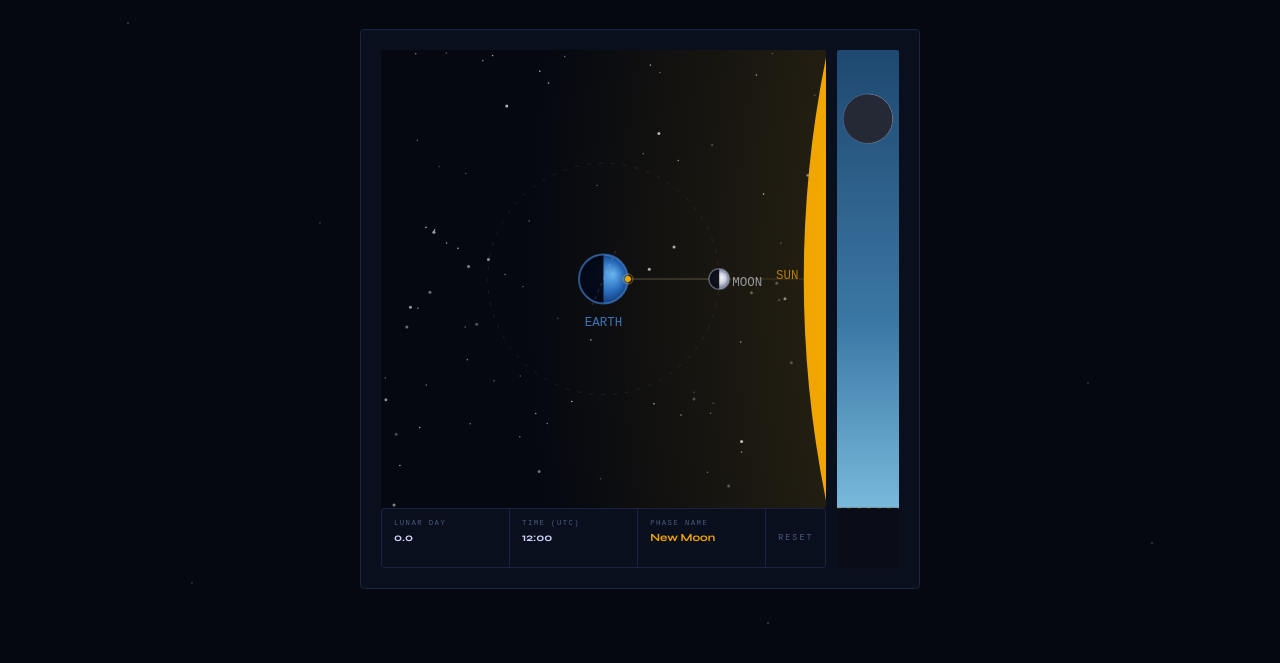
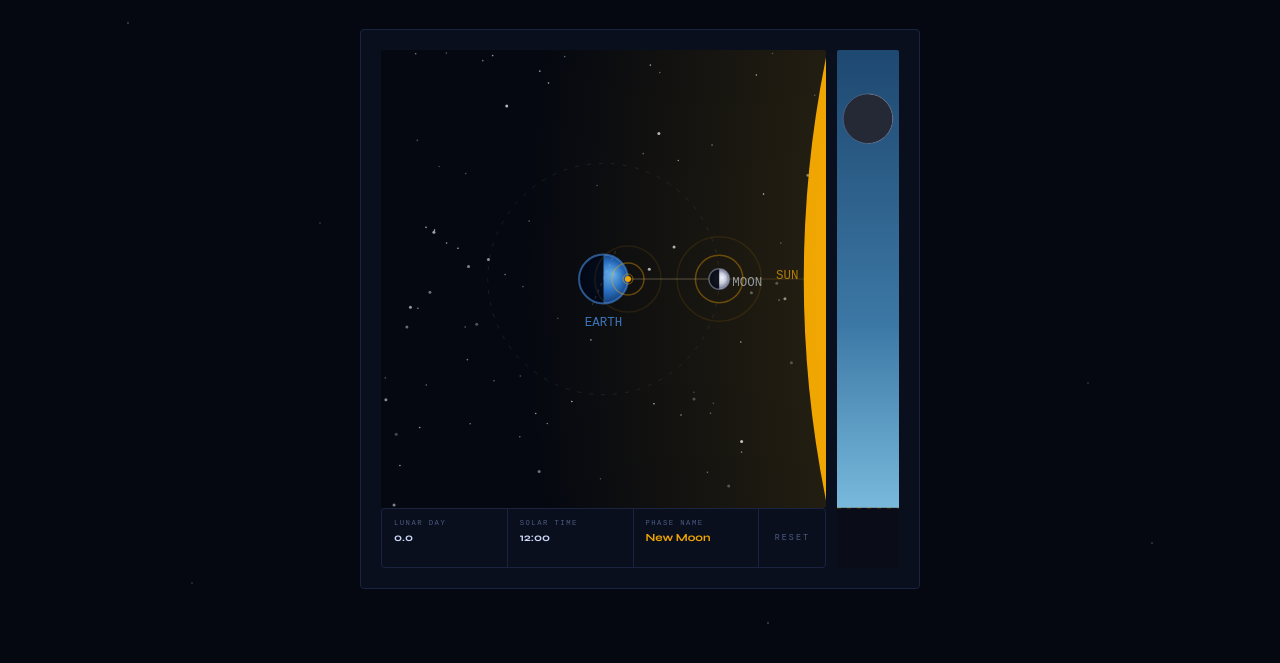
Before and after one commit to argothiel/argothiel.github.io, a website with bundled scripts: page docs/moon.html in a window 1280 px wide. Shown: the part 97-760 px from the top of the page. Built offline with nearby package versions, Linux system fonts and the light colour scheme; a web font is replaced by a local one.

Commit message:
Hint draggability with looping gold pulses on Moon and observer
The orbital canvas's two draggable elements had no first-time discovery
cue. Add synchronized expanding rings around both, looping until the
user makes their first interaction. Cap the observer pulse near Earth's
disc so it doesn't sprawl into the orbital ring.

Also: relabel "Time (UTC)" to "Solar Time" (the model has no longitude,
so UTC was misleading), and make the Reset button visually inert while
state is already at the default — gold-tinted button affordance only
appears once there's something to reset.

```diff
--- a/docs/moon.html
+++ b/docs/moon.html
@@ -37,7 +37,7 @@
         <div class="info-cell-value" id="lunarDayVal">0.0</div>
       </div>
       <div class="info-cell">
-        <div class="info-cell-label">Time (UTC)</div>
+        <div class="info-cell-label">Solar Time</div>
         <div class="info-cell-value" id="timeOfDayVal">12:00</div>
       </div>
       <div class="info-cell">
--- a/docs/moon/main.js
+++ b/docs/moon/main.js
@@ -3,7 +3,7 @@
 // physics functions are pure functions of state. State is mutated by
 // dragging the Moon or observer directly on the orbital canvas.
 
-import { drawOrbital, orbitalGeometry } from './orbital-view.js';
+import { drawOrbital, orbitalGeometry, drawDragHints } from './orbital-view.js';
 import { drawHorizon } from './horizon-view.js';
 import { LUNAR_CYCLE_DAYS, phaseName } from './physics.js';
 
@@ -51,6 +51,11 @@ function updateInfo() {
   ui.lunarDayVal.textContent  = state.lunarDay.toFixed(1);
   ui.timeOfDayVal.textContent = formatHHMM(state.timeOfDay);
   ui.phaseName.textContent    = phaseName(state);
+  // Disable the reset button when there's nothing to reset, so it stops
+  // shouting for attention until the user has actually moved something.
+  ui.resetButton.disabled =
+    state.lunarDay  === DEFAULT_STATE.lunarDay &&
+    state.timeOfDay === DEFAULT_STATE.timeOfDay;
 }
 
 function formatHHMM(hours) {
@@ -176,3 +181,25 @@ render();
 if (document.fonts?.ready) {
   document.fonts.ready.then(render);
 }
+
+// Pulse both draggable elements (Moon + observer) to hint they're interactive.
+// Loops until the first interaction so a user who's still reading doesn't miss it.
+let pulseStart = null;
+let pulseActive = true;
+
+function pulseFrame(now) {
+  if (!pulseActive) return;
+  if (pulseStart == null) pulseStart = now;
+  render();
+  drawDragHints(orbCtx, state, now - pulseStart);
+  requestAnimationFrame(pulseFrame);
+}
+
+function cancelPulse() {
+  if (!pulseActive) return;
+  pulseActive = false;
+  render();
+}
+orbCanvas.addEventListener('pointerdown', cancelPulse, { once: true });
+
+requestAnimationFrame(pulseFrame);
--- a/docs/moon/orbital-view.js
+++ b/docs/moon/orbital-view.js
@@ -241,6 +241,43 @@ function drawLabel(ctx, text, x, y, color) {
   ctx.fillText(text, x, y);
 }
 
+// Expanding gold rings over the draggable elements (Moon + observer) —
+// a load-time hint. Loops indefinitely; the caller stops calling on first
+// interaction. Both elements pulse in sync so the user reads them as a pair.
+const PULSE_RING_MS = 1500;
+const PULSE_STAGGER_MS = 750;
+const PULSE_RING_COUNT = 2;
+
+export function drawDragHints(ctx, state, elapsedMs) {
+  const g = orbitalGeometry(ctx.canvas, state);
+  ctx.save();
+  for (let i = 0; i < PULSE_RING_COUNT; i++) {
+    // Phase each ring within the same cycle; modulo gives a seamless repeat.
+    const t = ((elapsedMs - i * PULSE_STAGGER_MS) % PULSE_RING_MS + PULSE_RING_MS) % PULSE_RING_MS;
+    const u = t / PULSE_RING_MS;
+    const alpha = (1 - u) * 0.55;
+    const stroke = `rgba(${GOLD_RGB},${alpha})`;
+
+    // Moon pulse: expand well past the Moon's disc.
+    drawPulseRing(ctx, g.mX, g.mY, g.moonR * (1.15 + u * 3.6), stroke);
+
+    // Observer pulse: cap near Earth's disc so it doesn't sprawl into the
+    // orbital ring or compete with the Moon's pulse for visual space.
+    const obsBase = LAYOUT.observerHaloRadius;
+    const obsMax  = g.earthR * 1.6;
+    drawPulseRing(ctx, g.oX, g.oY, obsBase + u * (obsMax - obsBase), stroke);
+  }
+  ctx.restore();
+}
+
+function drawPulseRing(ctx, x, y, r, stroke) {
+  ctx.beginPath();
+  ctx.arc(x, y, r, 0, Math.PI * 2);
+  ctx.strokeStyle = stroke;
+  ctx.lineWidth = 1.5;
+  ctx.stroke();
+}
+
 function drawPhaseArc(ctx, cx, cy, r, angle) {
   ctx.beginPath();
   ctx.arc(cx, cy, r, 0, -angle, true);
--- a/docs/moon/styles.css
+++ b/docs/moon/styles.css
@@ -128,28 +128,6 @@ canvas {
 .horizon-cell { grid-column: 2; grid-row: 1 / span 2; }
 .orbital-panel .info-panel { grid-column: 1; grid-row: 2; }
 
-#resetButton.info-action {
-  background: var(--panel);
-  border: none;
-  color: var(--text-dim);
-  font-family: 'Syne Mono', monospace;
-  font-size: 1.6cqw;
-  letter-spacing: 0.25em;
-  text-transform: uppercase;
-  cursor: pointer;
-  transition: color 0.15s, background 0.15s;
-  display: flex;
-  align-items: center;
-  justify-content: center;
-}
-
-#resetButton.info-action:hover,
-#resetButton.info-action:focus-visible {
-  color: var(--gold);
-  background: rgba(var(--gold-rgb), 0.06);
-  outline: none;
-}
-
 .canvas-cell {
   position: relative;
   min-width: 0;
@@ -175,6 +153,41 @@ canvas {
   border: 1px solid var(--border);
   border-radius: 4px;
   overflow: hidden;
+}
+
+/* Sits in the info grid like a 4th cell, but reads as a button: inset border,
+   gold tint, and a hover/focus state that lifts the whole chip. */
+#resetButton.info-action {
+  background: rgba(var(--gold-rgb), 0.05);
+  border: none;
+  box-shadow: inset 0 0 0 1px rgba(var(--gold-rgb), 0.35);
+  color: var(--gold);
+  font-family: 'Syne Mono', monospace;
+  font-size: 1.6cqw;
+  letter-spacing: 0.25em;
+  text-transform: uppercase;
+  cursor: pointer;
+  transition: color 0.15s, background 0.15s, box-shadow 0.15s;
+  display: flex;
+  align-items: center;
+  justify-content: center;
+  padding: 0 clamp(10px, 3cqw, 16px);
+}
+
+#resetButton.info-action:hover,
+#resetButton.info-action:focus-visible {
+  background: rgba(var(--gold-rgb), 0.14);
+  box-shadow: inset 0 0 0 1px rgba(var(--gold-rgb), 0.7);
+  outline: none;
+}
+
+/* Already at the reset state — drop the button affordance so it blends in
+   with the info cells instead of competing for attention. */
+#resetButton.info-action:disabled {
+  background: var(--panel);
+  box-shadow: none;
+  color: var(--text-dim);
+  cursor: pointer;
 }
 
 .info-cell {
```
